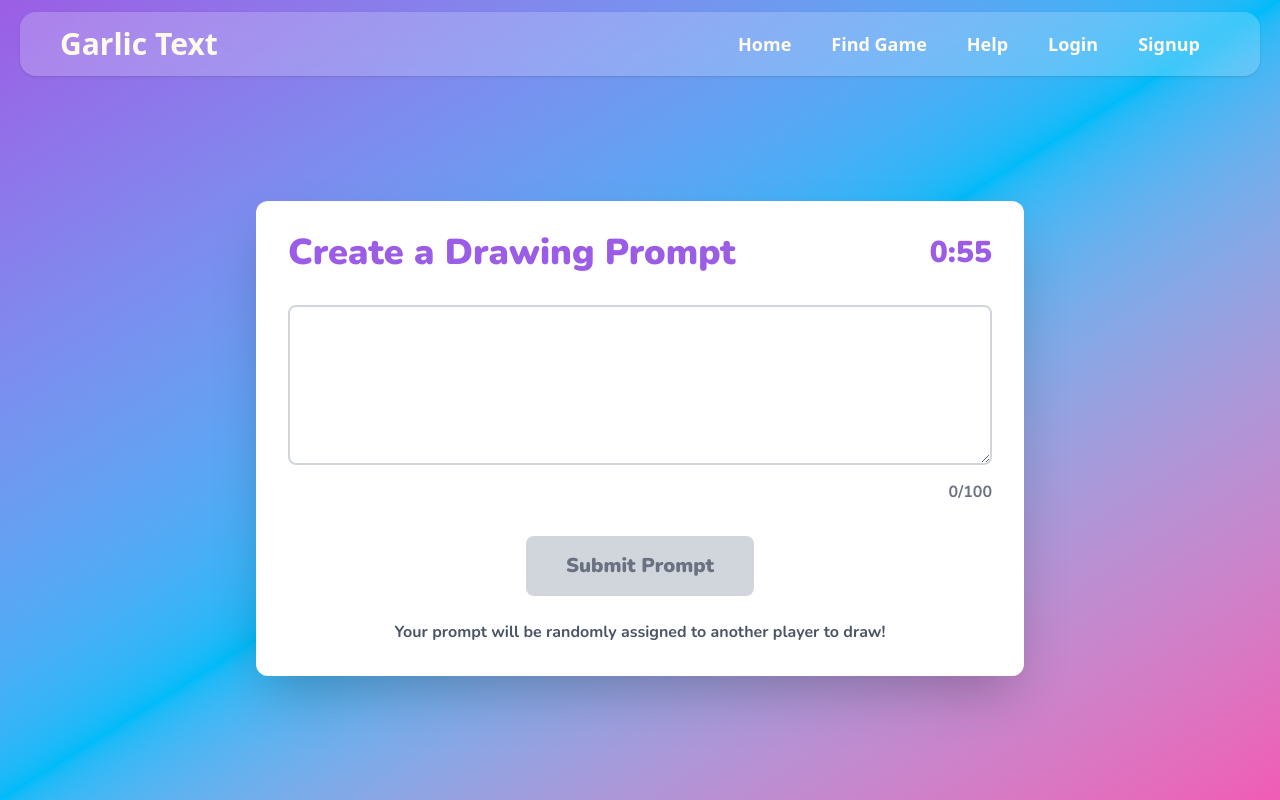
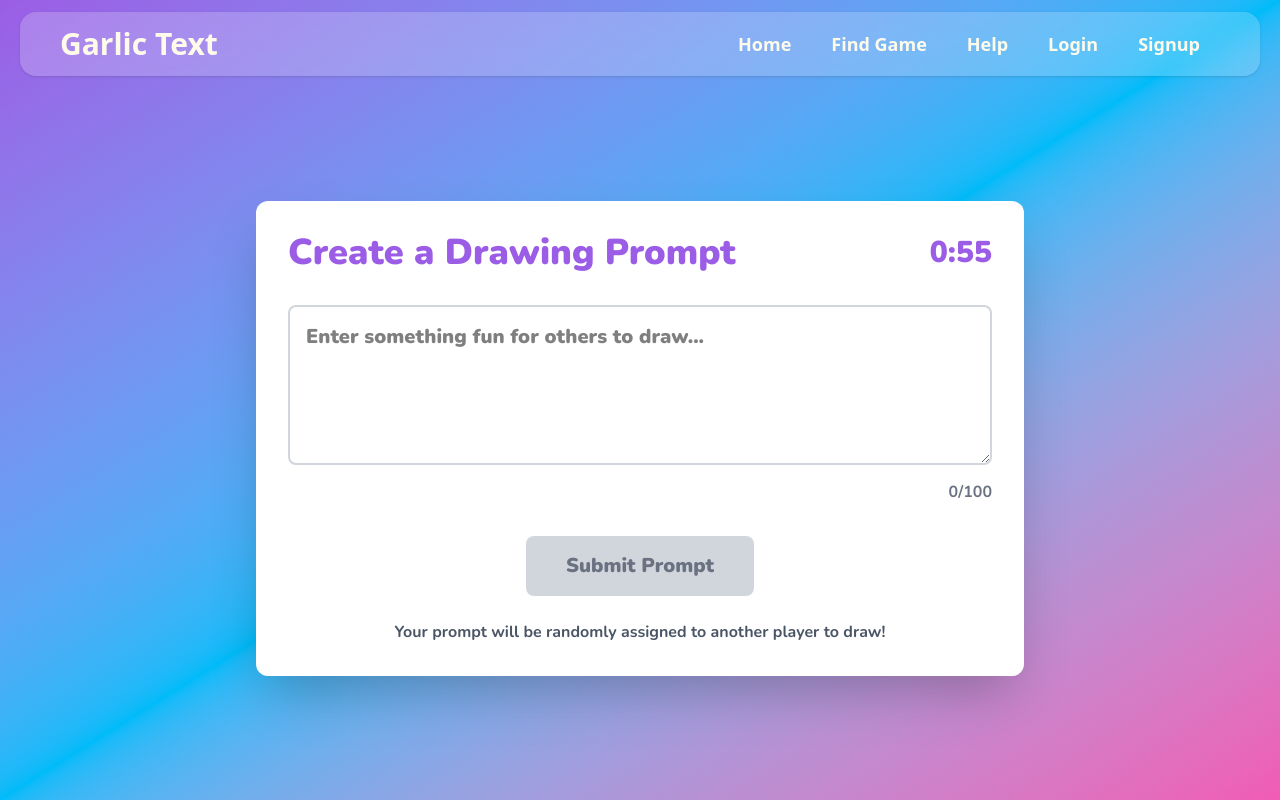
Before and after one commit to justinl66/garlictext, a React (Vite) app in the folder frontend/: page /game/prompts in a window 1280 px wide. Built offline with nearby package versions, Linux system fonts and the light colour scheme; no server answers.

Commit message:
added prompting page to the gameflow

```diff
--- a/frontend/src/pages/game/GameLobby.tsx
+++ b/frontend/src/pages/game/GameLobby.tsx
@@ -62,7 +62,8 @@ export default function GameLobby() {
   const startGame = () => {
     setIsStarting(true);
     setTimeout(() => {
-      navigate('/game/play');
+      // Navigate to the prompt page first instead of directly to gameplay
+      navigate('/game/prompts');
     }, 2000);
   };
   const canStart = players.filter(p => p.isReady).length >= 2 && isCreator;
--- a/frontend/src/pages/game/PromptPage.tsx
+++ b/frontend/src/pages/game/PromptPage.tsx
@@ -40,7 +40,7 @@ export default function PromptPage() {
       console.log('Prompt submitted:', prompt);
 
       setTimeout(() => {
-        navigate('/game/drawing');
+        navigate('/game/play');
       }, 1500);
 
     } catch (error) {
@@ -67,7 +67,7 @@ export default function PromptPage() {
               value={prompt}
               onChange={(e) => setPrompt(e.target.value)}
               placeholder="Enter something fun for others to draw..."
-              className="w-full p-4 border-2 border-gray-300 rounded-lg text-xl focus:border-[#00BBF9] focus:ring focus:ring-[#00BBF9] focus:ring-opacity-50 transition h-40"
+              className="w-full p-4 border-2 border-gray-300 rounded-lg text-xl text-black focus:border-[#00BBF9] focus:ring focus:ring-[#00BBF9] focus:ring-opacity-50 transition h-40"
               maxLength={100}
               disabled={isSubmitting}
             />
```
